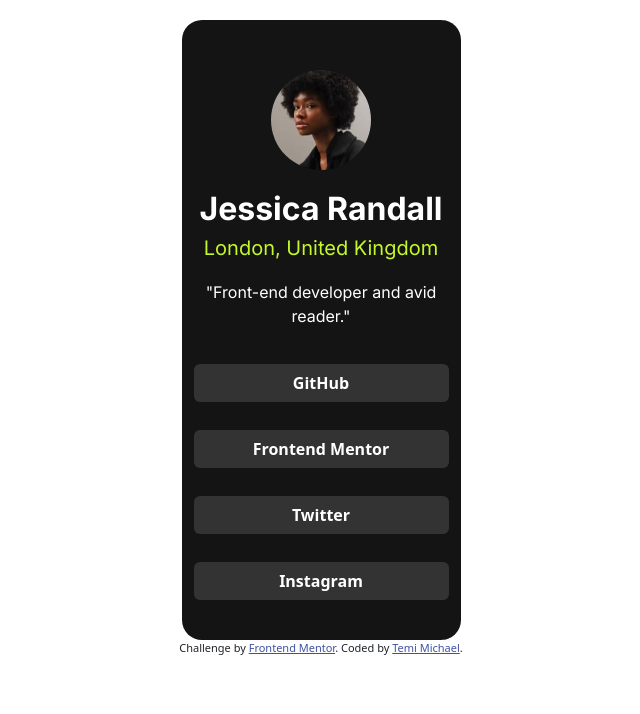
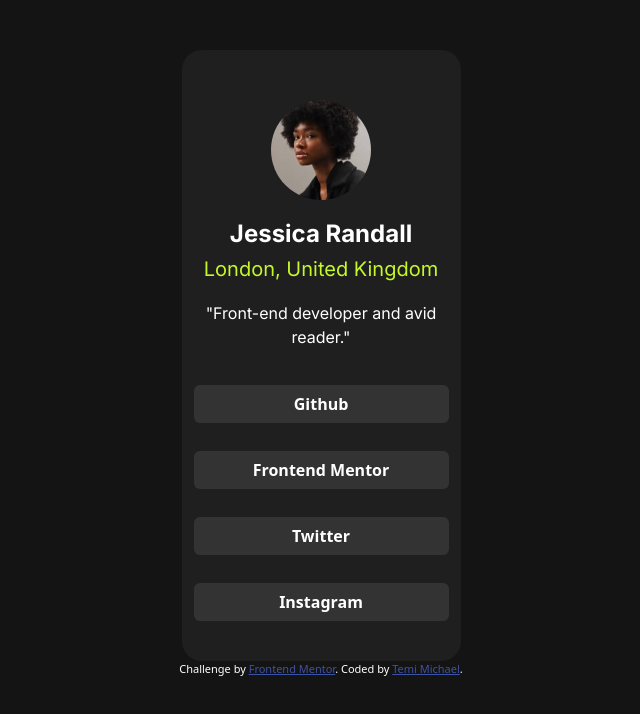
Before and after one commit to Temi-Michael/profile, a plain HTML site: page index.html in a window 1280 px wide. Shown: the whole page, without its empty margins (319-959 px from the left). Drawn offline with nearby package versions, Linux system fonts and the light colour scheme.

Commit message:
Background change and heading adjust

```diff
--- a/index.html
+++ b/index.html
@@ -14,18 +14,18 @@
 
   <!-- Feel free to remove these styles or customise in your own stylesheet 👍 -->
   <style>
-    .attribution { font-size: 11px; text-align: center; }
+    .attribution { font-size: 11px; text-align: center; color: hsl(0, 0%, 100%); }
     .attribution a { color: hsl(228, 45%, 44%); }
   </style>
 </head>
-<body>
+<body id="body">
 
   <div class="container">
       <div class="col-10 col-lg-3 text-center profile">
         <img src="/assets/images/avatar-jessica.jpeg" alt="profile-image" class="profile-img">
-        <h2 class="head-name">
+        <h4 class="head-name">
           Jessica Randall
-        </h2>
+        </h4>
         <h5 class="head-city">
           London, United Kingdom
         </h5>
@@ -35,7 +35,7 @@
         <div class="container">
           <div class="text-center">
             <div class="d-grid gap-2">
-              <button class="btn btn-secondary" id="button" type="button">GitHub</button>
+              <button class="btn btn-secondary" id="button" type="button">Github</button>
               <button class="btn btn-secondary" id="button" type="button">Frontend Mentor</button>
               <button class="btn btn-secondary" id="button" type="button">Twitter</button>
               <button class="btn btn-secondary" id="button1" type="button">Instagram</button>
--- a/styles/style.css
+++ b/styles/style.css
@@ -8,10 +8,14 @@
     --white : hsl(0, 0%, 100%);
 }
 
+#body {
+    background-color: var(--off-black);
+}
+
 .profile {
-    background-color: var(--off-black);
+    background-color: var(--dark-grey);
     margin: auto;
-    margin-top: 20px;
+    margin-top: 50px;
     border-radius: 20px;
 }
 
```
